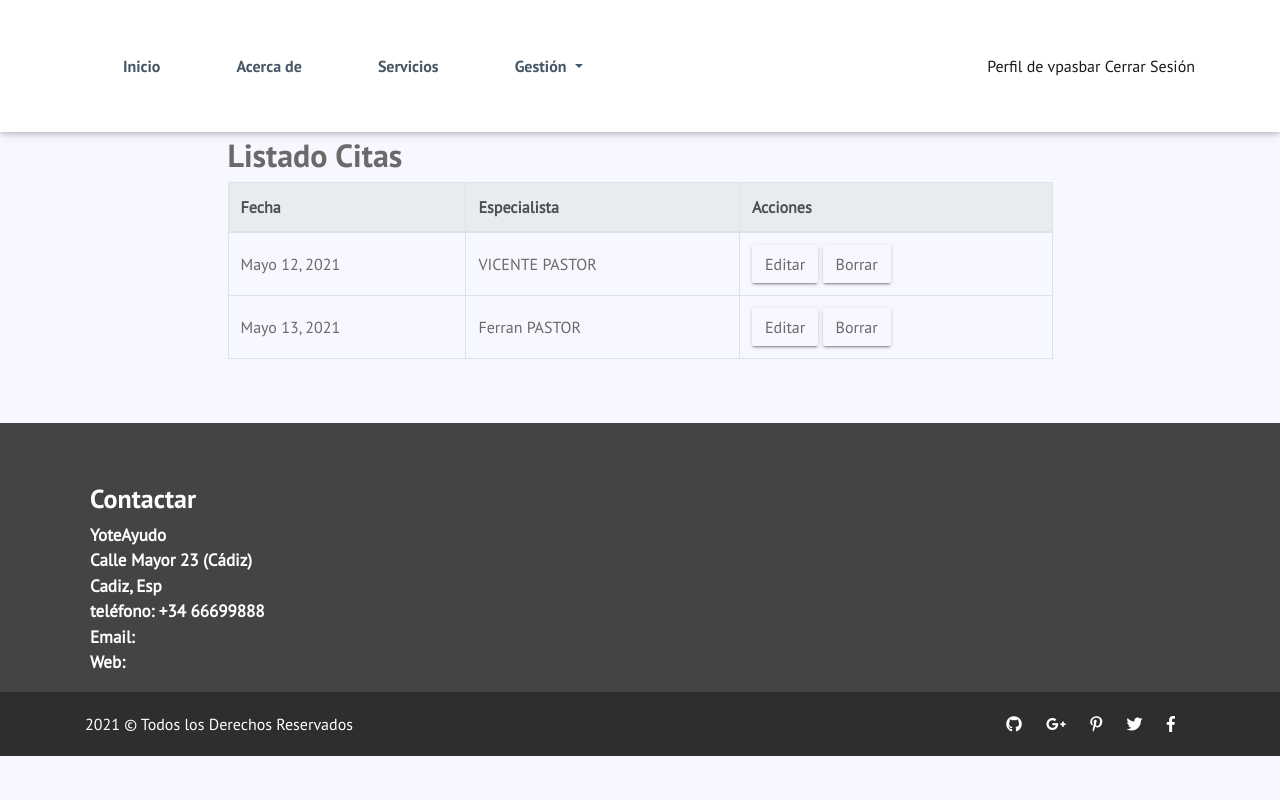
After one commit to microedet/yoteayudo, a Django app: page /modificar_consultar_cita_cliente/ in a window 1280 px wide. The commit adds this page. Run offline with Django 3.2, Linux system fonts and the light colour scheme; a user stored in the database is signed in; data comes from the database, SQL or seed files in the repository; both versions use the stored data as it was after the commit; parts of the project's set-up code (start-up, migrations or seed data) failed here and were passed over; some libraries are stand-ins or nearby versions.

Commit message:
el cliente puede solicitar citas con varios especialistas

```diff
--- a/core/templates/core/base.html
+++ b/core/templates/core/base.html
@@ -40,6 +40,9 @@
                                 <a class="dropdown-item" href="{% url 'especialistas' %}">Listado Especialistas</a>
                             {% else %}
                                 <a class="dropdown-item" href="{% url 'especialistas' %}">Solicitar Cita</a>
+                                <a class="dropdown-item" href="{% url 'modificar_consultar_cita_cliente' %}">Modificar y Anular Cita</a>
+                                <a class="dropdown-item" >Historial de Citas</a>
+
                             {% endif %}
                             <!--<a class="dropdown-item" href="#">Third Item</a></div>-->
                         <div>
--- /dev/null
+++ b/core/templates/core/cita_list.html
@@ -0,0 +1,48 @@
+{% extends 'core/base.html' %}
+{% load static %}
+{% block title %}Perfil Cliente{% endblock %}
+{% block content %}
+    <style>label{display:none}</style>
+    <br>
+    <br>
+    <br>
+    <style>.errorlist{color:red;}</style>
+    <main role="main">
+        <div class="container">
+            <div class="row mt-3">
+                <div class="col-md-9 mx-auto mb-5">
+                    <br>
+                    <br><h2>Listado Citas</h2>
+                    <table class="table table-bordered">
+
+                        <thead class="thead-light">
+                        <tr>
+                            <th scope="col">Fecha</th>
+                            <th scope="col">Especialista</th>
+                            <th  scope="col">Acciones</th>
+                        </tr>
+                        </thead>
+                        <tbody>
+                        {% for cita in cita_list %}
+                            <tr style="vertical-align: middle">
+
+
+                                <td style="vertical-align: middle">{{ cita.fecha}}</td>
+                                <td style="vertical-align: middle">{{ cita.idEspecialista.nombre}} {{ cita.idEspecialista.apellido }}</td>
+
+                                <td style="vertical-align: middle">
+                                        <a class="btn btn-default" >Editar</a>
+                                        <a class="btn btn-default" >Borrar</a>
+
+                                </td>
+
+                            </tr>
+                        {% endfor %}
+                        </tbody>
+                    </table>
+                </div>
+            </div>
+        </div>
+
+    </main>
+{% endblock %}
--- a/core/templates/core/especialista_list.html
+++ b/core/templates/core/especialista_list.html
@@ -41,7 +41,7 @@
                                         <a class="btn btn-default" href="{% url 'espeupdate' pk=especialista.idUsuario_id %}" >Editar</a>
                                         <a class="btn btn-default" href="{% url 'espedelete' pk=especialista.idUsuario_id %}">Borrar</a>
                                     {% else %}
-                                        <a class="btn btn-default"  href="{% url 'solicitarcita'  %}">Solicitar Cita</a>
+                                        <a class="btn btn-default"  href="{% url 'solicitarcita'  pk=especialista.idUsuario_id %}">Solicitar Cita</a>
 
                                     {% endif %}
                                 </td>
--- a/core/urls.py
+++ b/core/urls.py
@@ -37,6 +37,12 @@ urlpatterns = [
     path('deleteespecialista/<int:pk>', views.EspeDelete.as_view(), name='espedelete'),
 
     #url para solicitar cita
-    path('solicitarcita/', views.CitaCreateView.as_view(), name='solicitarcita'),
+    path('solicitarcita/<int:pk>', views.CitaCreateView.as_view(), name='solicitarcita'),
+
+    #url para listado de citas del cliente
+    path('modificar_consultar_cita_cliente/', views.CitasListView.as_view(), name='modificar_consultar_cita_cliente'),
+
+    #url para modificar la fecha de la consulta del especialista
+    path('cambio_fecha_cita_cliente/', views.CitaUpdateView.as_view(), name='cambio_fecha_cita_cliente'),
 
 ]
--- a/core/views.py
+++ b/core/views.py
@@ -7,10 +7,11 @@ from core.forms import ClienteSignupForm, EspecialistaSignupForm, ClienteUpdateF
 from django import forms
 from core.models import Cliente, Especialista, Cita
 
-#decoradores
+# decoradores
 from django.utils.decorators import method_decorator
 from django.contrib.auth.decorators import login_required
 from django.contrib.admin.views.decorators import staff_member_required
+
 
 class StaffRequiredMixin(object):
 
@@ -23,27 +24,34 @@ class StaffRequiredMixin(object):
 
 
 def index(request):
-    return render(request,"core/index.html")
+    return render(request, "core/index.html")
+
 
 def about_us(request):
-    return render(request,"core/about_us.html")
+    return render(request, "core/about_us.html")
+
 
 def contact_us(request):
-    return render(request,"core/contact_us.html")
+    return render(request, "core/contact_us.html")
+
 
 def gallery(request):
-    return render(request,"core/gallery.html")
+    return render(request, "core/gallery.html")
+
 
 def services(request):
-    return render(request,"core/services.html")
+    return render(request, "core/services.html")
+
 
 def blog(request):
-    return render(request,"core/blog.html")
+    return render(request, "core/blog.html")
+
 
 def login(request):
-    return render(request,"registration/login.html")
+    return render(request, "registration/login.html")
 
-#para registrar el cliente
+
+# para registrar el cliente
 class ClienteSignUpView(CreateView):
     success_url = reverse_lazy('login')
     template_name = 'registration/signup_cliente.html'
@@ -63,7 +71,8 @@ class ClienteSignUpView(CreateView):
             attrs={'class': 'form-control mb-2', 'placeholder': 'Confirmar Contraseña'})
         return form
 
-#para registrar el especialista
+
+# para registrar el especialista
 class EspecialistaSignUpView(CreateView):
     success_url = reverse_lazy('login')
     template_name = 'registration/signup_especialista.html'
@@ -84,11 +93,12 @@ class EspecialistaSignUpView(CreateView):
         return form
 
 
-#da la opcion de elegir el tipo de cuenta
+# da la opcion de elegir el tipo de cuenta
 class SignUpView(TemplateView):
     template_name = 'registration/signup.html'
 
-#vista para el formulario del perfil de cliente
+
+# vista para el formulario del perfil de cliente
 @method_decorator(login_required, name='dispatch')
 class ClienteUpdate(UpdateView):
     form_class = ClienteUpdateForm
@@ -96,12 +106,13 @@ class ClienteUpdate(UpdateView):
     template_name = 'cliente/update_cliente.html'
 
     def get_object(self):
-        #recuperamos el objeto que vamos a editar
+        # recuperamos el objeto que vamos a editar
 
-        cliente , created = Cliente.objects.get_or_create(idUsuario=self.request.user)
+        cliente, created = Cliente.objects.get_or_create(idUsuario=self.request.user)
         return cliente
 
-#vista para el formulario del perfil de especialista
+
+# vista para el formulario del perfil de especialista
 @method_decorator(login_required, name='dispatch')
 class EspecialistaUpdate(UpdateView):
     form_class = EspecialistaUpdateForm
@@ -109,24 +120,25 @@ class EspecialistaUpdate(UpdateView):
     template_name = 'core/especialista_detail.html'
 
     def get_object(self):
-        #recuperamos el objeto que vamos a editar
+        # recuperamos el objeto que vamos a editar
 
-        especialista , created = Especialista.objects.get_or_create(idUsuario=self.request.user)
+        especialista, created = Especialista.objects.get_or_create(idUsuario=self.request.user)
         return especialista
 
-#vista para un listado de especialistas
+
+# vista para un listado de especialistas
 @method_decorator(login_required(), name='dispatch')
 class EspecialistasListView(ListView):
     model = Especialista
-    #template_name = 'especialista/listview_especialista.html'
+    # template_name = 'especialista/listview_especialista.html'
 
 
-#no se usa, usamos el updateview
+# no se usa, usamos el updateview
 class EspecialistaDetailView(DetailView):
     model = Especialista
 
 
-#desde aqui el admin puede modificar el especialista
+# desde aqui el admin puede modificar el especialista
 @method_decorator(staff_member_required, name='dispatch')
 class EspeUpdateView(UpdateView):
     model = Especialista
@@ -134,7 +146,7 @@ class EspeUpdateView(UpdateView):
     success_url = reverse_lazy('especialistas')
 
 
-#desde aqui el admin puede borrar el especialista
+# desde aqui el admin puede borrar el especialista
 @method_decorator(staff_member_required, name='dispatch')
 class EspeDelete(DeleteView):
     model = Especialista
@@ -142,28 +154,45 @@ class EspeDelete(DeleteView):
     success_url = reverse_lazy('especialistas')
 
 
-#vista para trabajar con citas
-@method_decorator(login_required,name='dispatch')
+# vista para trabajar con citas
+@method_decorator(login_required, name='dispatch')
 class CitaCreateView(CreateView):
     model = Cita
     form_class = CitaForm
     success_url = reverse_lazy('index')
 
+    #mediante esta funcion tomamos el valor de la pk, metido en la url, para saber que especialista
+    #solicitamos la consulta
     def get_context_data(self, **kwargs):
         context = super(CitaCreateView, self).get_context_data(**kwargs)
-        especialista= Especialista.objects.get()
-        cliente=Cliente.objects.get()
+        # especialista= Especialista.objects.get(idUsuario=self.model.idEspecialista)
+        especialista = Especialista.objects.get(idUsuario_id=self.kwargs.get('pk'))
+        cliente = Cliente.objects.get()
         context['idEspecialista'] = especialista.idUsuario_id
         context['idCliente'] = cliente.idUsuario_id
         context['nombre_especialista'] = especialista.nombre
         context['apellido_especialista'] = especialista.apellido
 
-
-        #print(context)
+        print(especialista)
         return context
 
-'''
-    def  citacreateview(self):
-        data = self.citacreateview['fecha', 'idCliente', 'idEspecialista', 'informe', 'realizada']
-        return data
-'''
+
+# vista para listado de citas del cliente
+@method_decorator(login_required(), name='dispatch')
+class CitasListView(ListView):
+    model = Cita
+
+
+# desde aqui el cliente puede modificar la fecha de la consulta
+@method_decorator(staff_member_required, name='dispatch')
+class CitaUpdateView(UpdateView):
+    model = Cita
+    form_class = CitaForm
+    success_url = reverse_lazy('modificar_consultar_cita_cliente')
+    template_name = 'core/cita_detail.html'
+
+    def get_object(self):
+        # recuperamos el objeto que vamos a editar
+
+        cita, created = Cita.objects.get_or_create(id=self.request.id)
+        return cita
```
Also changed, not shown: core/templates/core/cita_detail.html (added, +25 -0 lines), db.sqlite3.
